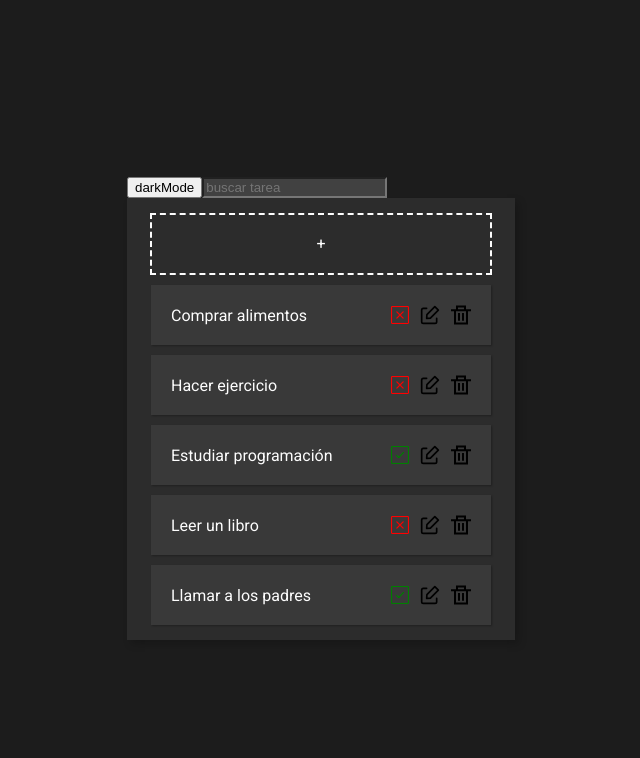
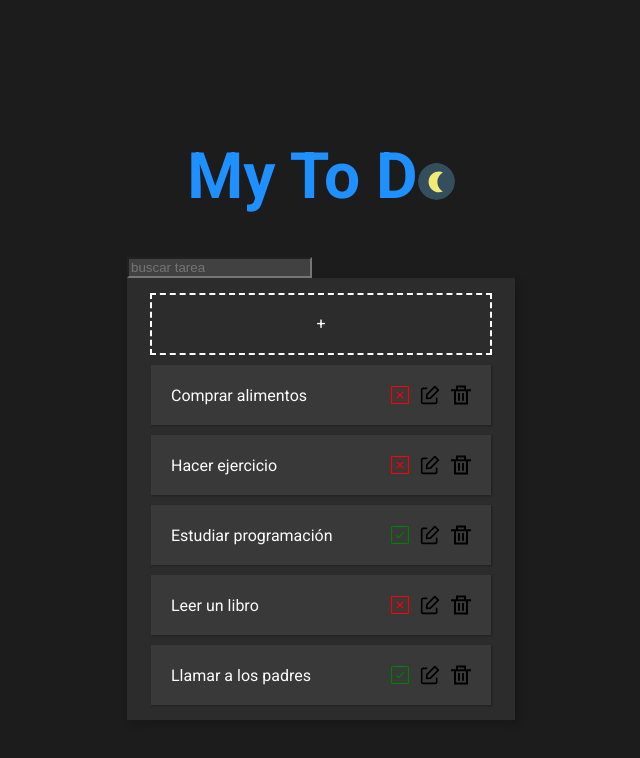
Before and after one commit to Gonzze-dev/Task-App, a React (Vite) app: page / in a window 1280 px wide. Shown: the top 758 px of the page, without its empty margins (319-959 px from the left). Built offline with nearby package versions, Linux system fonts and the light colour scheme.

Commit message:
add Title APP

```diff
--- a/src/App.css
+++ b/src/App.css
@@ -6,7 +6,7 @@ body
     font-family: 'Roboto', sans-serif;
     background-color: azure;
     height: 100vh;
-    transition: background-color ease 1s;
+    transition: background-color ease 1s, color ease 0.3s;
 }
 
 .dark
--- a/src/App.jsx
+++ b/src/App.jsx
@@ -5,7 +5,8 @@ import './App.css'
 import ListTask from './components/ListTask/ListTask'
 import { TaskProvider } from './providers/TaskProvider'
 import { DarkModeProvier } from './providers/DarkModeProvier'
-import DarkModeButton from './components/DarkModeButton/DarkModeButton'
+
+import TitleApp from './components/TitleApp/TitleApp'
 
 function App() {
 
@@ -13,7 +14,7 @@ function App() {
     <>
       <DarkModeProvier>
         <TaskProvider>
-          <DarkModeButton/>
+          <TitleApp/>
           <ListTask/>
         </TaskProvider>
       </DarkModeProvier>
--- /dev/null
+++ b/src/components/DarkModeButton/DarkModeButton.css
@@ -0,0 +1,25 @@
+.DarkModeButton, .DarkModeButton-dark {
+    background-image: url('./../../assets/sun.svg');
+    background-size: 37px 37px;
+    background-repeat: no-repeat;
+    background-position: center;
+    background-color: transparent;
+    border: none;
+    cursor: pointer;
+    width: 37px;
+    height: 37px;
+    border-radius: 50%;
+    transition: background-image 0.5s linear;
+    margin-top: 10px;
+}
+
+.DarkModeButton-dark
+{
+    background-image: url('./../../assets/moon.svg')
+}
+
+.DarkModeButton:hover, .DarkModeButton-dark:hover
+{
+    margin-left: 3px;
+    transform: scale(1.09);
+}
--- a/src/components/DarkModeButton/DarkModeButton.jsx
+++ b/src/components/DarkModeButton/DarkModeButton.jsx
@@ -1,4 +1,5 @@
 import React, { useContext } from 'react'
+import './DarkModeButton.css'
 import { DarkModeContext } from '../../providers/DarkModeProvier'
 
 const DarkModeButton = () => {
@@ -9,8 +10,7 @@ const DarkModeButton = () => {
     }
 
     return (
-        <button className='DarkModeButton' onClick={handlerSetDarkMode}>
-            darkMode
+        <button className={`DarkModeButton${colorMode}`} onClick={handlerSetDarkMode}>
         </button>
     )
 }
--- /dev/null
+++ b/src/components/TitleApp/TitleApp.css
@@ -0,0 +1,6 @@
+.TitleApp{
+    display: flex;
+    justify-content: center;
+    align-items: center;
+    font-size: 64px;
+}
--- /dev/null
+++ b/src/components/TitleApp/TitleApp.jsx
@@ -0,0 +1,11 @@
+import React from 'react'
+import './TitleApp.css'
+import DarkModeButton from '../DarkModeButton/DarkModeButton'
+
+const TitleApp = () => {
+  return (
+    <h1 className='TitleApp'>My To D<DarkModeButton/></h1>
+  )
+}
+
+export default TitleApp
```
Also changed, not shown: src/assets/moon.svg (added), src/assets/sun.svg (added).
